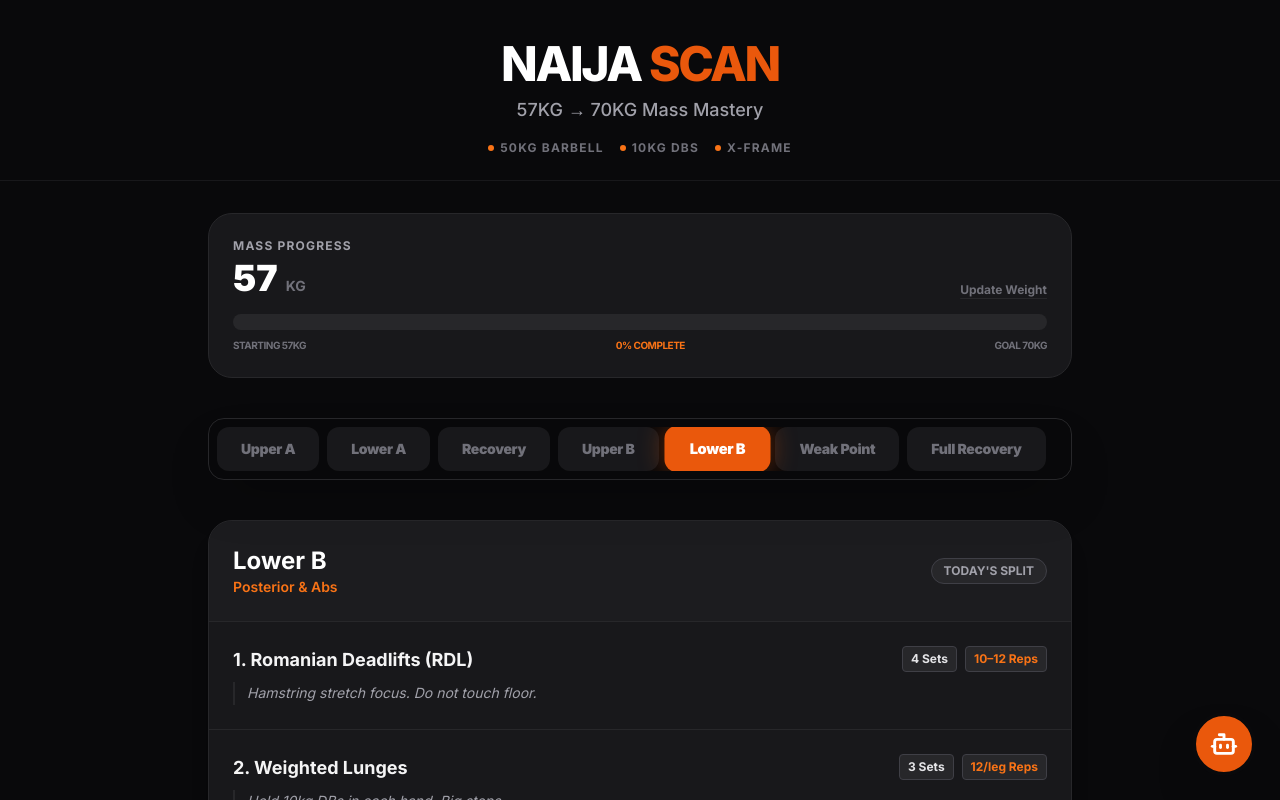
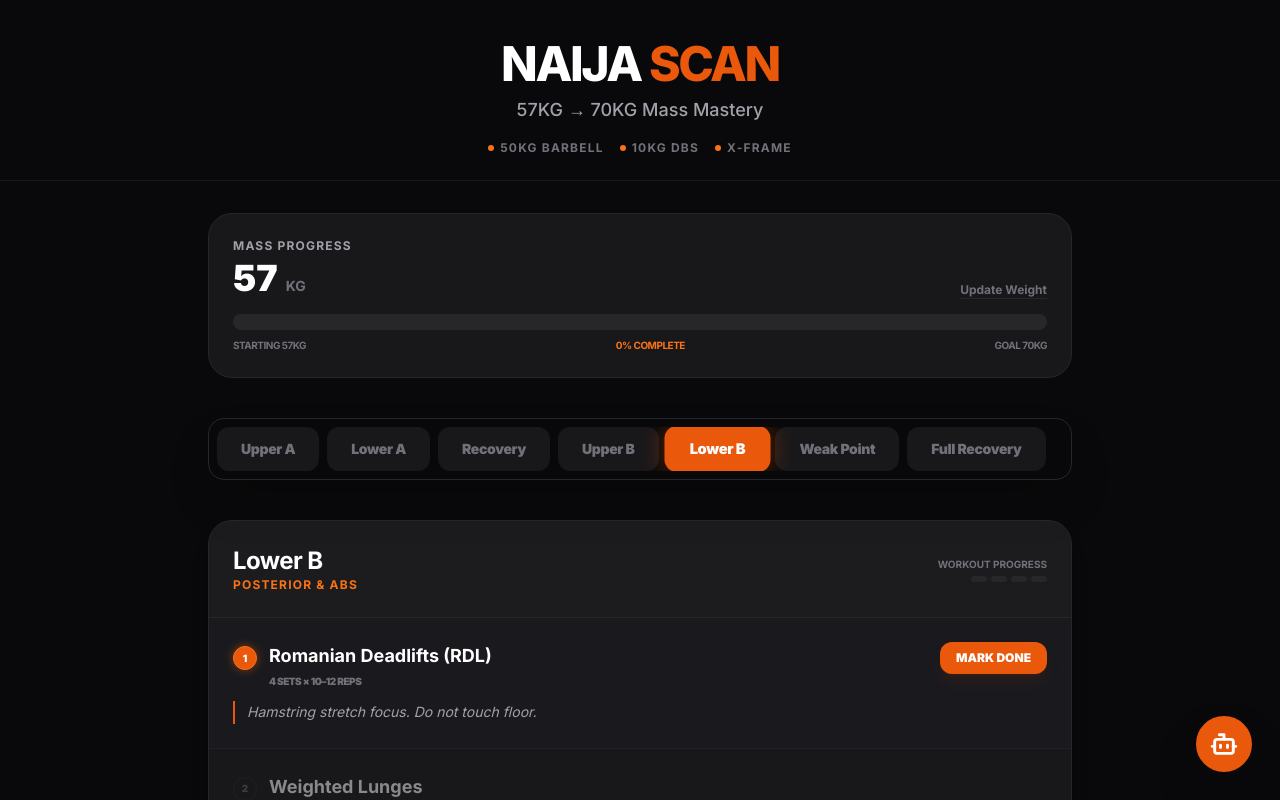
Before and after one commit to Victoraire/gym, a React (Vite) app: page / in a window 1280 px wide. Shown: the top 800 px of the page. Built offline with nearby package versions, Linux system fonts and the light colour scheme.

Commit message:
Update WorkoutCard.tsx

```diff
--- a/components/WorkoutCard.tsx
+++ b/components/WorkoutCard.tsx
@@ -1,12 +1,69 @@
 
-import React from 'react';
-import { WorkoutDay } from '../types';
+import React, { useState, useEffect } from 'react';
+import { WorkoutDay, WorkoutSession } from '../types';
+import RestTimer from './RestTimer';
 
 interface WorkoutCardProps {
   day: WorkoutDay;
 }
 
 const WorkoutCard: React.FC<WorkoutCardProps> = ({ day }) => {
+  const [completedIndices, setCompletedIndices] = useState<number[]>([]);
+  const [isResting, setIsResting] = useState(false);
+  const [currentDate] = useState(() => new Date().toISOString().split('T')[0]);
+
+  // Load session progress from storage
+  useEffect(() => {
+    const savedSessions = localStorage.getItem('naija-workout-sessions');
+    if (savedSessions) {
+      const sessions: WorkoutSession[] = JSON.parse(savedSessions);
+      const todaySession = sessions.find(s => s.dayId === day.id && s.date === currentDate);
+      if (todaySession) {
+        setCompletedIndices(todaySession.completedExerciseIndices);
+      } else {
+        setCompletedIndices([]);
+      }
+    } else {
+      setCompletedIndices([]);
+    }
+    setIsResting(false);
+  }, [day.id, currentDate]);
+
+  // Save session progress
+  const updateProgress = (newIndices: number[]) => {
+    setCompletedIndices(newIndices);
+    const savedSessions = localStorage.getItem('naija-workout-sessions');
+    let sessions: WorkoutSession[] = savedSessions ? JSON.parse(savedSessions) : [];
+
+    const index = sessions.findIndex(s => s.dayId === day.id && s.date === currentDate);
+    if (index > -1) {
+      sessions[index].completedExerciseIndices = newIndices;
+    } else {
+      sessions.push({ dayId: day.id, date: currentDate, completedExerciseIndices: newIndices });
+    }
+
+    // Keep last 30 days only
+    if (sessions.length > 30) sessions.shift();
+    localStorage.setItem('naija-workout-sessions', JSON.stringify(sessions));
+  };
+
+  const handleComplete = (idx: number) => {
+    if (completedIndices.includes(idx)) return;
+    updateProgress([...completedIndices, idx]);
+
+    // Only rest if it's not the last exercise
+    if (idx < day.exercises.length - 1) {
+      setIsResting(true);
+    }
+  };
+
+  const handleReset = () => {
+    if (confirm("Reset today's progress for this workout?")) {
+      updateProgress([]);
+      setIsResting(false);
+    }
+  };
+
   if (day.isRest) {
     return (
       <div className="bg-zinc-900/50 border-2 border-dashed border-zinc-800 rounded-3xl p-12 text-center">
@@ -17,38 +74,107 @@ const WorkoutCard: React.FC<WorkoutCardProps> = ({ day }) => {
     );
   }
 
+  if (isResting) {
+    return (
+      <RestTimer
+        onComplete={() => setIsResting(false)}
+        onCancel={() => setIsResting(false)}
+      />
+    );
+  }
+
+  const allDone = completedIndices.length === day.exercises.length;
+
   return (
-    <div className="bg-zinc-900 border border-zinc-800 rounded-3xl overflow-hidden shadow-xl">
+    <div className="bg-zinc-900 border border-zinc-800 rounded-3xl overflow-hidden shadow-xl animate-in fade-in duration-500">
       <div className="p-6 border-b border-zinc-800 bg-zinc-800/30 flex justify-between items-center">
         <div>
-          <h2 className="text-2xl font-bold text-white">{day.title}</h2>
-          <p className="text-orange-500 font-semibold text-sm">{day.focus}</p>
+          <h2 className="text-2xl font-bold text-white tracking-tight">{day.title}</h2>
+          <p className="text-orange-500 font-bold text-xs uppercase tracking-widest">{day.focus}</p>
         </div>
-        <div className="text-xs bg-zinc-800 text-zinc-400 px-3 py-1 rounded-full border border-zinc-700 font-bold uppercase">
-          Today's Split
+        <div className="flex flex-col items-end">
+          <div className="text-[10px] text-zinc-500 font-bold uppercase mb-1">Workout Progress</div>
+          <div className="flex gap-1">
+            {day.exercises.map((_, i) => (
+              <div
+                key={i}
+                className={`w-4 h-1.5 rounded-full transition-all duration-300 ${
+                  completedIndices.includes(i) ? 'bg-orange-600' : 'bg-zinc-800'
+                }`}
+              />
+            ))}
+          </div>
         </div>
       </div>
 
       <div className="divide-y divide-zinc-800">
-        {day.exercises.map((ex, idx) => (
-          <div key={idx} className="p-6 hover:bg-zinc-800/40 transition-colors group">
-            <div className="flex justify-between items-start mb-2">
-              <h3 className="text-lg font-bold group-hover:text-orange-500 transition-colors">{idx + 1}. {ex.name}</h3>
-              <div className="flex gap-2">
-                <span className="bg-zinc-800 text-zinc-200 text-xs px-2 py-1 rounded border border-zinc-700 font-bold">
-                  {ex.sets} Sets
-                </span>
-                <span className="bg-zinc-800 text-orange-500 text-xs px-2 py-1 rounded border border-zinc-700 font-bold">
-                  {ex.reps} Reps
-                </span>
+        {day.exercises.map((ex, idx) => {
+          const isCompleted = completedIndices.includes(idx);
+          const isNext = !isCompleted && (idx === 0 || completedIndices.includes(idx - 1));
+
+          return (
+            <div
+              key={idx}
+              className={`p-6 transition-all duration-300 ${
+                isCompleted ? 'opacity-40 bg-zinc-950/20' : isNext ? 'bg-zinc-800/20' : 'opacity-60'
+              }`}
+            >
+              <div className="flex justify-between items-start mb-3">
+                <div className="flex gap-3">
+                  <div className={`mt-1 flex-shrink-0 w-6 h-6 rounded-full flex items-center justify-center text-[10px] font-black border transition-colors ${
+                    isCompleted
+                      ? 'bg-zinc-800 border-zinc-700 text-zinc-500'
+                      : isNext
+                        ? 'bg-orange-600 border-orange-500 text-white shadow-[0_0_10px_rgba(234,88,12,0.5)]'
+                        : 'bg-zinc-900 border-zinc-800 text-zinc-600'
+                  }`}>
+                    {isCompleted ? '✓' : idx + 1}
+                  </div>
+                  <div>
+                    <h3 className={`text-lg font-bold transition-colors ${isNext ? 'text-white' : 'text-zinc-300'}`}>
+                      {ex.name}
+                    </h3>
+                    <div className="flex gap-2 mt-1">
+                      <span className="text-[10px] font-black uppercase text-zinc-500 tracking-tighter">
+                        {ex.sets} Sets × {ex.reps} Reps
+                      </span>
+                    </div>
+                  </div>
+                </div>
+
+                {isNext && (
+                  <button
+                    onClick={() => handleComplete(idx)}
+                    className="bg-orange-600 hover:bg-orange-500 text-white text-xs font-black px-4 py-2 rounded-xl transition-all active:scale-95 shadow-lg shadow-orange-900/20"
+                  >
+                    MARK DONE
+                  </button>
+                )}
               </div>
+
+              <p className={`text-sm leading-relaxed italic border-l-2 pl-3 transition-colors ${
+                isNext ? 'border-orange-600 text-zinc-400' : 'border-zinc-800 text-zinc-600'
+              }`}>
+                {ex.description}
+              </p>
             </div>
-            <p className="text-sm text-zinc-400 leading-relaxed italic border-l-2 border-zinc-800 pl-3">
-              {ex.description}
-            </p>
-          </div>
-        ))}
+          );
+        })}
       </div>
+
+      {allDone && (
+        <div className="p-8 bg-zinc-950/50 text-center animate-in slide-in-from-bottom-2 duration-500">
+          <div className="text-4xl mb-3">🔥</div>
+          <h3 className="text-xl font-black text-white">WORKOUT COMPLETE!</h3>
+          <p className="text-zinc-500 text-sm mt-1 mb-6">Mass is built in the kitchen now. Go eat!</p>
+          <button
+            onClick={handleReset}
+            className="text-xs font-bold text-zinc-600 hover:text-zinc-400 underline underline-offset-4"
+          >
+            Reset Progress
+          </button>
+        </div>
+      )}
     </div>
   );
 };
```
